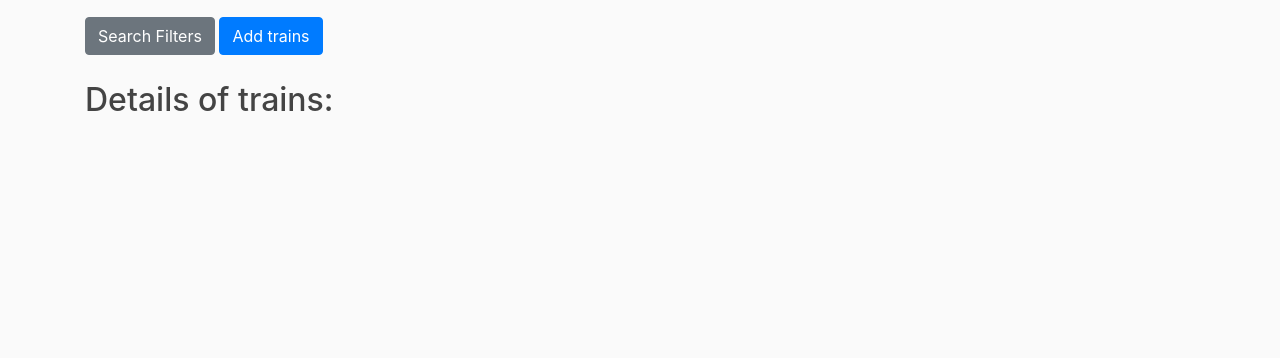
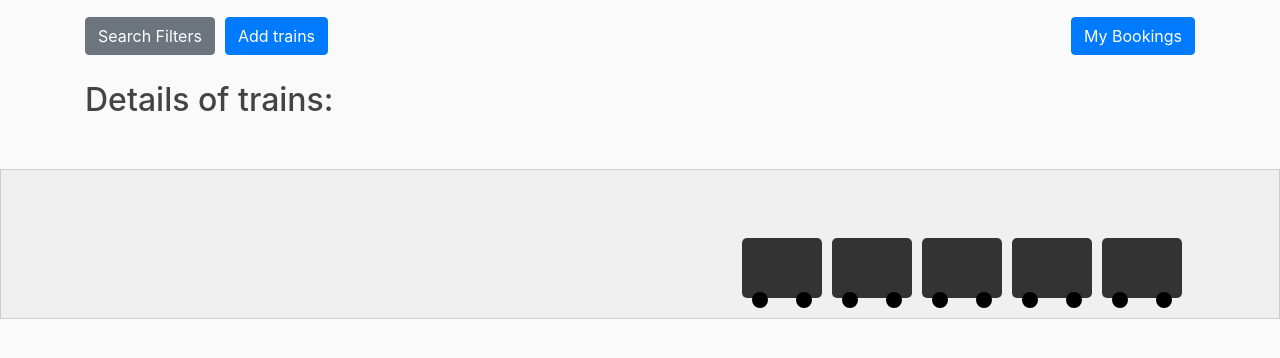
Before and after one commit to RamAvtarDubey/SMILE-backend, a Django app: page /trains/ in a window 1280 px wide. Shown: the part 83-441 px from the top of the page. Run offline with Django 5.2, Linux system fonts and the light colour scheme; the visitor is signed in with stand-in values (Sample User, id 1); data that the repository does not hold is empty; some libraries are stand-ins or nearby versions.

Commit message:
train animation

```diff
--- a/trainbooking/backend/templates/backend/base.html
+++ b/trainbooking/backend/templates/backend/base.html
@@ -32,11 +32,12 @@
 
                     <div class="navbar-nav">
                         {% if user.is_authenticated %}
-                        <a href="{% url 'my-bookings' %}" class="nav-item nav-link" style="margin-top: 10;">{{user}}'s Bookings</a>
+                        <a href="{% url 'my-bookings' %}" class="nav-item nav-link" style="margin-top: 10;">{{user}}'s
+                            Bookings</a>
                         <form action="{% url 'logout-page' %}" method="post" style="display: inline;">
                             {% csrf_token %}
                             <button type="submit" class="nav-item nav-link btn btn-link"
-                                    style="color: rgb(186, 245, 255); padding: 8px 16px; margin-top: 9; font-size: 1rem; text-align: center; line-height: 1.5;">Logout</button>
+                                style="color: rgb(186, 245, 255); padding: 8px 16px; margin-top: 9; font-size: 1rem; text-align: center; line-height: 1.5;">Logout</button>
                         </form>
 
                         {% else %}
@@ -59,6 +60,85 @@
         {% endif %}
         {% block content %} {% endblock %}
     </div>
+
+
+    <!-- Train animation -->
+
+    <style>
+        .train-animation-wrapper {
+            width: 100%;
+            height: 150px;
+            overflow: hidden;
+            margin-top: 50px;
+            background-color: #f0f0f0;
+            border: 1px solid #ccc;
+            position: relative;
+        }
+
+        .train {
+            display: flex;
+            position: absolute;
+            bottom: 20px;
+            left: -300px;
+            animation: moveTrain 10s linear infinite;
+        }
+
+        .engine,
+        .coach {
+            width: 80px;
+            height: 60px;
+            background-color: #333;
+            margin-right: 10px;
+            position: relative;
+            border-radius: 5px;
+        }
+
+        .engine::before,
+        .coach::before,
+        .engine::after,
+        .coach::after {
+            content: '';
+            position: absolute;
+            bottom: -10px;
+            width: 16px;
+            height: 16px;
+            background-color: #000;
+            border-radius: 50%;
+        }
+
+        .engine::before,
+        .coach::before {
+            left: 10px;
+        }
+
+        .engine::after,
+        .coach::after {
+            right: 10px;
+        }
+
+        @keyframes moveTrain {
+            0% {
+                left: -300px;
+            }
+
+            100% {
+                left: 100%;
+            }
+        }
+    </style>
+
+    <div class="train-animation-wrapper">
+        <div class="train">
+            <div class="engine"></div>
+            <div class="coach"></div>
+            <div class="coach"></div>
+            <div class="coach"></div>
+            <div class="coach"></div>
+        </div>
+    </div>
+
+
+
     <!-- jQuery first, then Popper.js, then Bootstrap JS -->
     <script src="https://code.jquery.com/jquery-3.2.1.slim.min.js"
         integrity="sha384-KJ3o2DKtIkvYIK3UENzmM7KCkRr/rE9/Qpg6aAZGJwFDMVNA/GpGFF93hXpG5KkN"
--- a/trainbooking/backend/templates/backend/home.html
+++ b/trainbooking/backend/templates/backend/home.html
@@ -4,7 +4,8 @@
 
 
 <!-- Toggle Button -->
-<div style="margin-top: 100;">
+<div style="margin-top: 100; display: flex; align-items: center; justify-content: space-between; flex-wrap: wrap; gap: 10px;">
+  <div  style="display: flex; gap: 10px;">
   <button class="btn btn-secondary mb-3" type="button" data-toggle="collapse" data-target="#searchFilters" aria-expanded="false" aria-controls="searchFilters">
     Search Filters
   </button>
@@ -14,7 +15,9 @@
 <a href="{% url 'add-train' %}" class="btn btn-primary mb-3" style="margin-bottom: 40;">Add trains</a>
 {% endif %}
 
+</div>
 
+<a href="{% url 'my-bookings' %}" class="btn btn-primary mb-3"> My Bookings </a></div>
   <!-- Collapsible Search Form -->
   <div class="collapse" id="searchFilters">
     <form method="get" class="container">
@@ -40,7 +43,6 @@
       </div>
     </form>
   </div>
-</div>
 
 
 
@@ -57,7 +59,7 @@
     <h2>{{ train.name }} </h2>
     <div style="color: red;">
       {% if train.departed_status %}
-        This train has already left the source.
+      <marquee behavior="" direction="">NOTE : This train has already left the source</marquee>
       {% endif %}
     </div>
     <a href="{% url 'train-details' train.id%}">Check seat availability</a>
```
